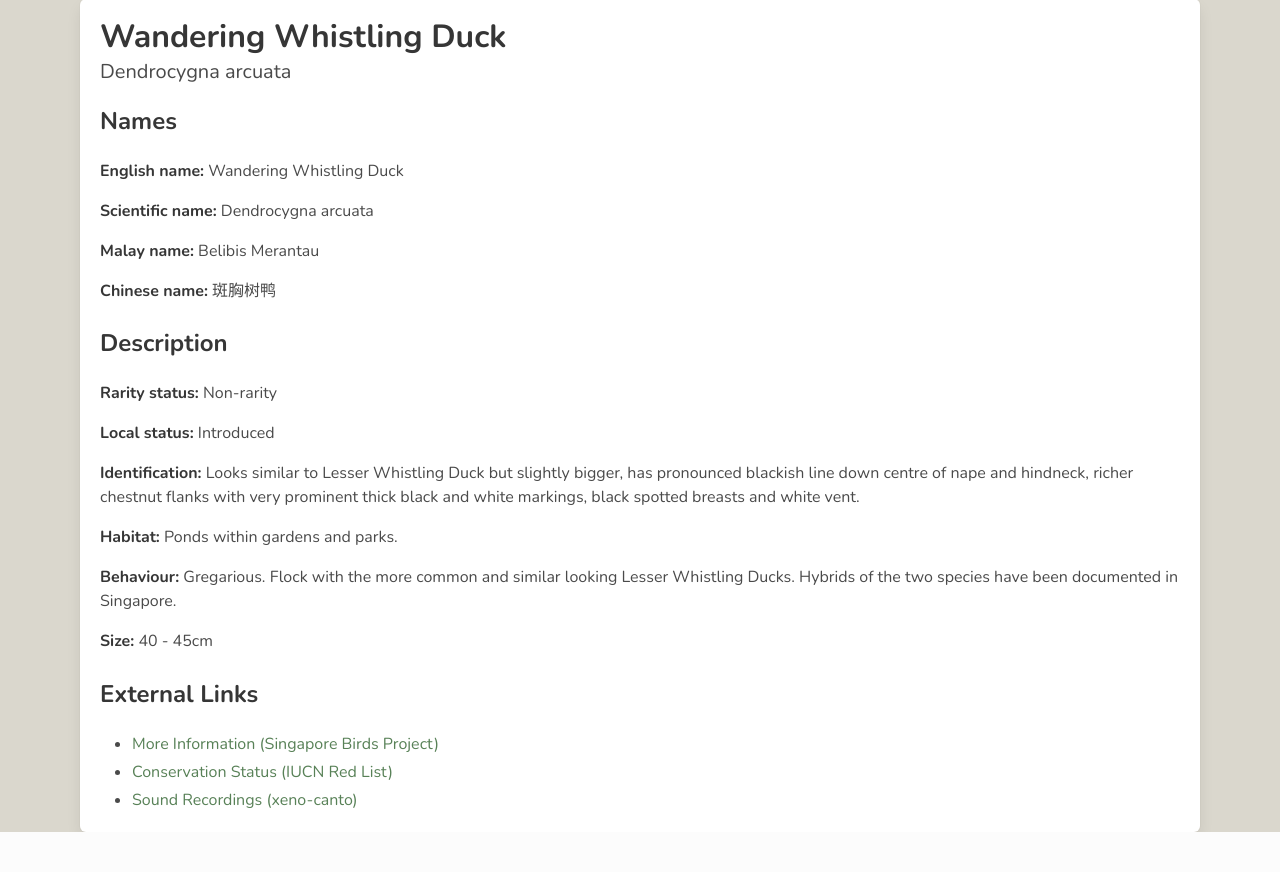
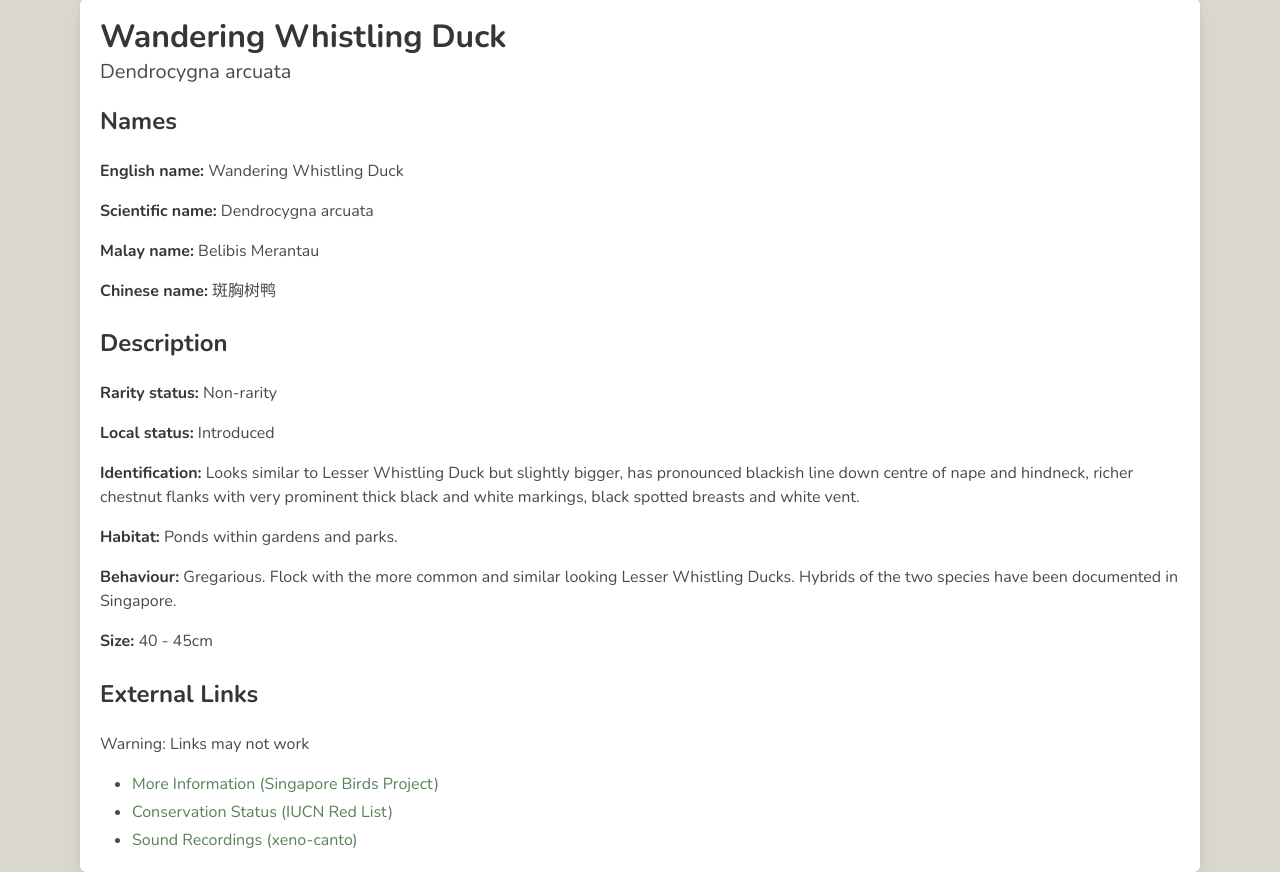
Before and after one commit to n2chance/SGBirdsFinder, a Flask app: page /bird/1 in a window 1280 px wide. Shown: the part 57-929 px from the top of the page. Before the commit the page ends 889 px from the top, so only its background shows below. Run offline with Flask 2, Linux system fonts and the light colour scheme; data comes from the database, SQL or seed files in the repository; data that the repository does not hold is empty; parts of the project's set-up code (start-up, migrations or seed data) failed here and were passed over; some libraries are stand-ins or nearby versions.

Commit message:
Added warning about external links

```diff
--- a/app/templates/viewbird/bird_info.html
+++ b/app/templates/viewbird/bird_info.html
@@ -42,6 +42,7 @@
             {%endif%}
 
             <h2 class="title is-4">External Links</h2>
+            <p>Warning: Links may not work</p>
             <ul>
                 {% for link in links %}
                     <li>
```
Lines whose indentation alone changed are shown as unchanged.
